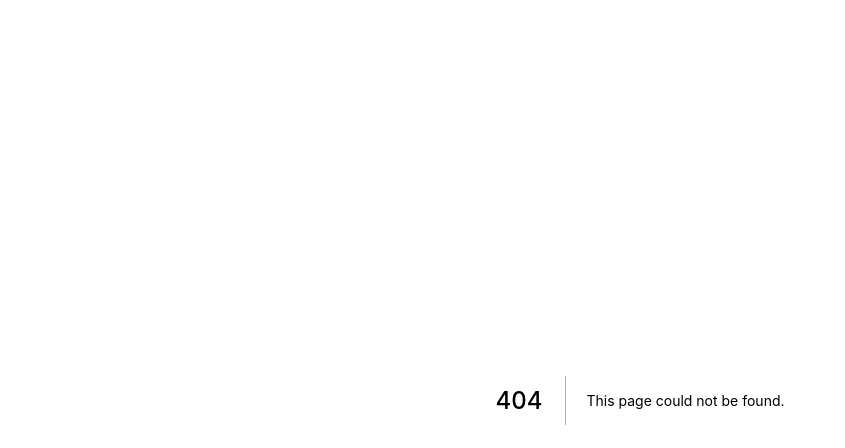
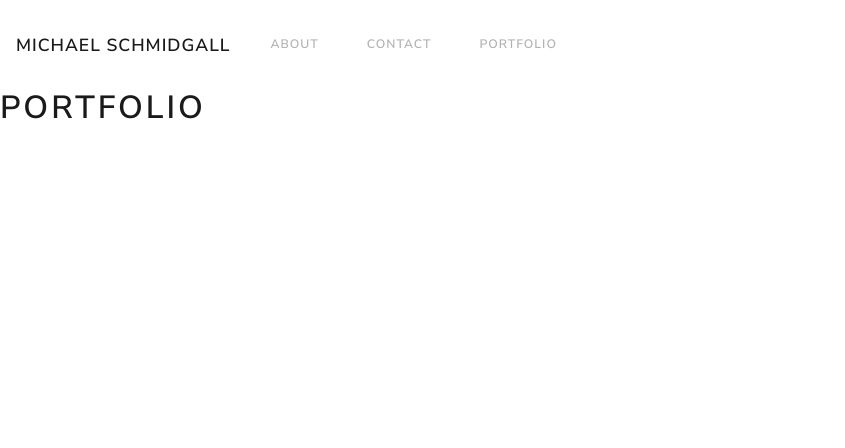
Before and after one commit to schmidgallm/nextPortfolio, a Next.js app: page /portfolio in a window 1280 px wide. Before the commit this address had no page. Shown: the top 448 px of the page, without its empty margins (0-845 px from the left). Built offline with nearby package versions, Linux system fonts and the light colour scheme.

Commit message:
added components head, layout, navbar and hero

```diff
--- /dev/null
+++ b/components/Head.js
@@ -0,0 +1,24 @@
+import Head from "next/head";
+import Navbar from './Navbar';
+
+export default () => (
+  <div>
+    <Head>
+      <meta charSet="UTF-8" />
+      <meta name="viewport" content="width=device-width, initial-scale=1.0" />
+      <meta httpEquiv="X-UA-Compatible" content="ie=edge" />
+      <title>Michael Schmidgall</title>
+      <link
+        rel="stylesheet"
+        href="https://bootswatch.com/4/lux/bootstrap.min.css"
+      />
+      <script
+        src="https://code.jquery.com/jquery-3.3.1.js"
+        integrity="sha256-2Kok7MbOyxpgUVvAk/HJ2jigOSYS2auK4Pfzbm7uH60="
+        crossOrigin="anonymous"
+      />
+      <script src="https://stackpath.bootstrapcdn.com/bootstrap/4.1.3/js/bootstrap.min.js" />
+    </Head>
+    <Navbar />
+  </div>
+);
--- /dev/null
+++ b/components/Layout.js
@@ -0,0 +1,10 @@
+import Head from './Head';
+
+const Layout = props => (
+    <div>
+        <Head />
+        {props.children}
+    </div>
+);
+
+export default Layout;
--- /dev/null
+++ b/components/Navbar.js
@@ -0,0 +1,49 @@
+import Link from 'next/link';
+
+const Navbar = () => (
+	<div className="bs-component">
+		<nav className="navbar navbar-expand-lg navbar-light bg-light">
+			<Link href="/">
+				<a className="navbar-brand">Michael Schmidgall</a>
+			</Link>
+			<button
+				className="navbar-toggler"
+				type="button"
+				data-toggle="collapse"
+				data-target="#navbarColor01"
+				aria-controls="navbarColor01"
+				aria-expanded="false"
+				aria-label="Toggle navigation"
+			>
+				<span className="navbar-toggler-icon" />
+			</button>
+
+			<div className="collapse navbar-collapse" id="navbarColor01">
+				<ul className="navbar-nav mr-auto">
+					<li className="nav-item">
+						<Link href="/about">
+							<a className="nav-link">About</a>
+						</Link>
+					</li>
+					<li className="nav-item">
+						<Link href="/contact">
+							<a className="nav-link">Contact</a>
+						</Link>
+					</li>
+					<li className="nav-item">
+						<Link href="portfolio">
+							<a className="nav-link">Portfolio</a>
+						</Link>
+					</li>
+				</ul>
+			</div>
+		</nav>
+		<style jsx>{`
+			.navbar {
+				border: none;
+			}
+		`}</style>
+	</div>
+);
+
+export default Navbar;
--- /dev/null
+++ b/pages/portfolio.js
@@ -0,0 +1,7 @@
+import Layout from '../components/Layout';
+
+export default () => (
+	<Layout>
+		<h1>portfolio</h1>
+	</Layout>
+);
```
Also changed, not shown: components/Hero.js (added, +35 -0 lines), components/TextCopy.js (added, +7 -0 lines), pages/about.js (added, +7 -0 lines), pages/contact.js (added, +7 -0 lines), pages/index.js (+10 -1 lines), static/hero_bg.jpeg (added).
